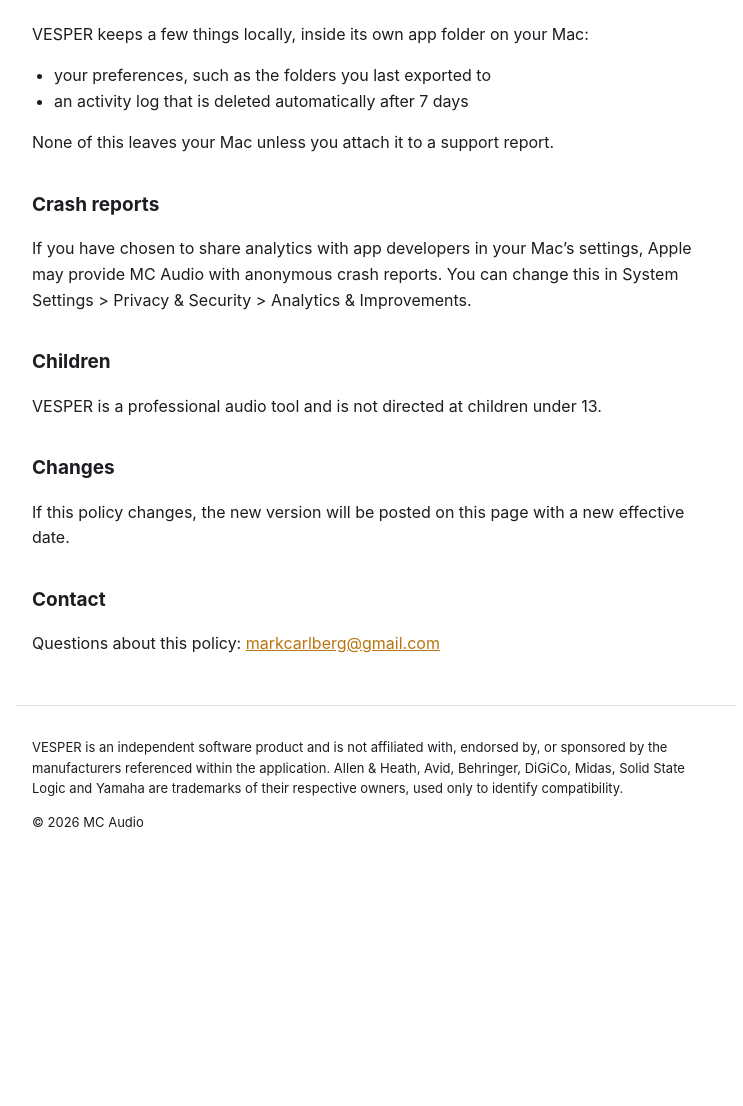
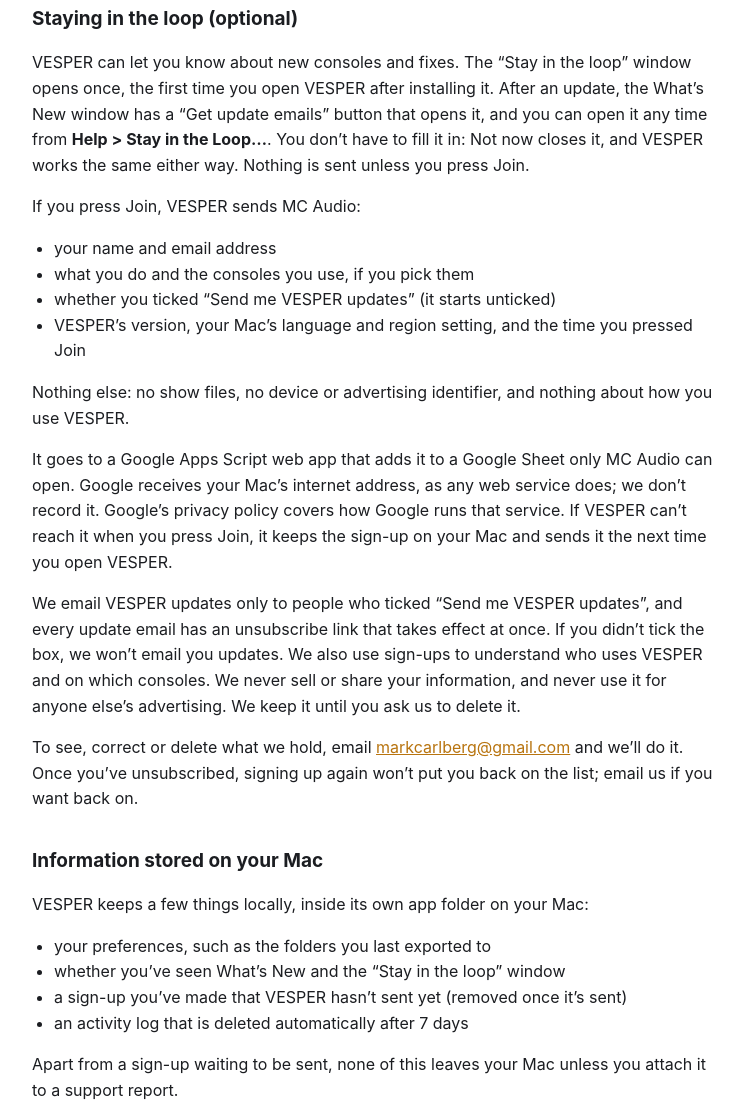
Before and after one commit to markcarlberg/vesper-site, a plain HTML site: page privacy.html in a window 1280 px wide. Shown: the part 1028-2134 px from the top of the page, without its empty margins (264-1007 px from the left). Before the commit the page ends 1914 px from the top, so only its background shows below. Drawn offline with Linux system fonts and the light colour scheme.

Commit message:
Privacy policy: the optional Stay in the loop sign-up (effective 2026-11-14)

```diff
--- a/privacy.html
+++ b/privacy.html
@@ -1,6 +1,6 @@
 <!doctype html>
 <html lang="en"><head><meta charset="utf-8"><meta name="viewport" content="width=device-width,initial-scale=1">
-<title>VESPER Privacy Policy</title><meta name="description" content="VESPER does not collect, store or share your personal information.">
+<title>VESPER Privacy Policy</title><meta name="description" content="VESPER does not track you. The only thing it sends over the internet on its own is the optional sign-up, and only after you press Join.">
 <style>
 :root{--bg:#ffffff;--ink:#1b1d21;--dim:#5a5f69;--rule:#e3e5e9;--accent:#b8740f;--card:#f6f7f9}
 @media (prefers-color-scheme:dark){:root{--bg:#121316;--ink:#e8e9ec;--dim:#9a9fa9;--rule:#2a2d33;--accent:#e0a33a;--card:#1a1c20}}
@@ -25,9 +25,9 @@ footer{border-top:1px solid var(--rule);margin-top:48px;padding-top:18px;padding
 <header><a class="brand" href="index.html">VESPER</a><nav><a href="compatibility.html">Compatibility</a><a href="support.html">Support</a><a href="privacy.html" aria-current="page">Privacy</a></nav></header>
 <main>
 <h1>Privacy Policy</h1>
-<p class="meta">Effective October 7, 2026 · Mark Carlberg, doing business as MC Audio · <a href="mailto:markcarlberg@gmail.com">markcarlberg@gmail.com</a></p>
+<p class="meta">Effective 2026-11-14 · Mark Carlberg, doing business as MC Audio · <a href="mailto:markcarlberg@gmail.com">markcarlberg@gmail.com</a></p>
 <p>VESPER converts mixing-console show files on your Mac. This policy explains what happens to your information when you use it.</p>
-<div class="card"><p class="lead"><strong>The short version:</strong> VESPER does not collect, store or share your personal information. It has no accounts, no analytics, no advertising and no tracking, and it never connects to the internet. Your show files stay on your Mac.</p></div>
+<div class="card"><p class="lead"><strong>The short version:</strong> VESPER does not track you. It has no accounts, no analytics and no advertising, and your show files stay on your Mac. The only thing VESPER sends over the internet on its own is the optional “Stay in the loop” sign-up, and only after you press Join.</p></div>
 <h2>Your show files</h2>
 <p>VESPER reads and writes show files that you choose. All conversion happens on your Mac. Show files are never uploaded or sent anywhere by VESPER.</p>
 <h2>Support reports</h2>
@@ -41,10 +41,23 @@ footer{border-top:1px solid var(--rule);margin-top:48px;padding-top:18px;padding
 <li>the show file itself, only if you tick “Attach the show”</li>
 </ul>
 <p>Because the report is sent from your email account, MC Audio also receives your email address. We use reports only to answer you and to fix problems in VESPER. We don’t sell or share them, and we delete them when they’re no longer needed to support you.</p>
+<h2>Staying in the loop (optional)</h2>
+<p>VESPER can let you know about new consoles and fixes. The “Stay in the loop” window opens once, the first time you open VESPER after installing it. After an update, the What’s New window has a “Get update emails” button that opens it, and you can open it any time from <strong>Help &gt; Stay in the Loop…</strong>. You don’t have to fill it in: Not now closes it, and VESPER works the same either way. Nothing is sent unless you press Join.</p>
+<p>If you press Join, VESPER sends MC Audio:</p>
+<ul>
+<li>your name and email address</li>
+<li>what you do and the consoles you use, if you pick them</li>
+<li>whether you ticked “Send me VESPER updates” (it starts unticked)</li>
+<li>VESPER’s version, your Mac’s language and region setting, and the time you pressed Join</li>
+</ul>
+<p>Nothing else: no show files, no device or advertising identifier, and nothing about how you use VESPER.</p>
+<p>It goes to a Google Apps Script web app that adds it to a Google Sheet only MC Audio can open. Google receives your Mac’s internet address, as any web service does; we don’t record it. Google’s privacy policy covers how Google runs that service. If VESPER can’t reach it when you press Join, it keeps the sign-up on your Mac and sends it the next time you open VESPER.</p>
+<p>We email VESPER updates only to people who ticked “Send me VESPER updates”, and every update email has an unsubscribe link that takes effect at once. If you didn’t tick the box, we won’t email you updates. We also use sign-ups to understand who uses VESPER and on which consoles. We never sell or share your information, and never use it for anyone else’s advertising. We keep it until you ask us to delete it.</p>
+<p>To see, correct or delete what we hold, email <a href="mailto:markcarlberg@gmail.com">markcarlberg@gmail.com</a> and we’ll do it. Once you’ve unsubscribed, signing up again won’t put you back on the list; email us if you want back on.</p>
 <h2>Information stored on your Mac</h2>
 <p>VESPER keeps a few things locally, inside its own app folder on your Mac:</p>
-<ul><li>your preferences, such as the folders you last exported to</li><li>an activity log that is deleted automatically after 7 days</li></ul>
-<p>None of this leaves your Mac unless you attach it to a support report.</p>
+<ul><li>your preferences, such as the folders you last exported to</li><li>whether you’ve seen What’s New and the “Stay in the loop” window</li><li>a sign-up you’ve made that VESPER hasn’t sent yet (removed once it’s sent)</li><li>an activity log that is deleted automatically after 7 days</li></ul>
+<p>Apart from a sign-up waiting to be sent, none of this leaves your Mac unless you attach it to a support report.</p>
 <h2>Crash reports</h2>
 <p>If you have chosen to share analytics with app developers in your Mac’s settings, Apple may provide MC Audio with anonymous crash reports. You can change this in System Settings &gt; Privacy &amp; Security &gt; Analytics &amp; Improvements.</p>
 <h2>Children</h2>
```
